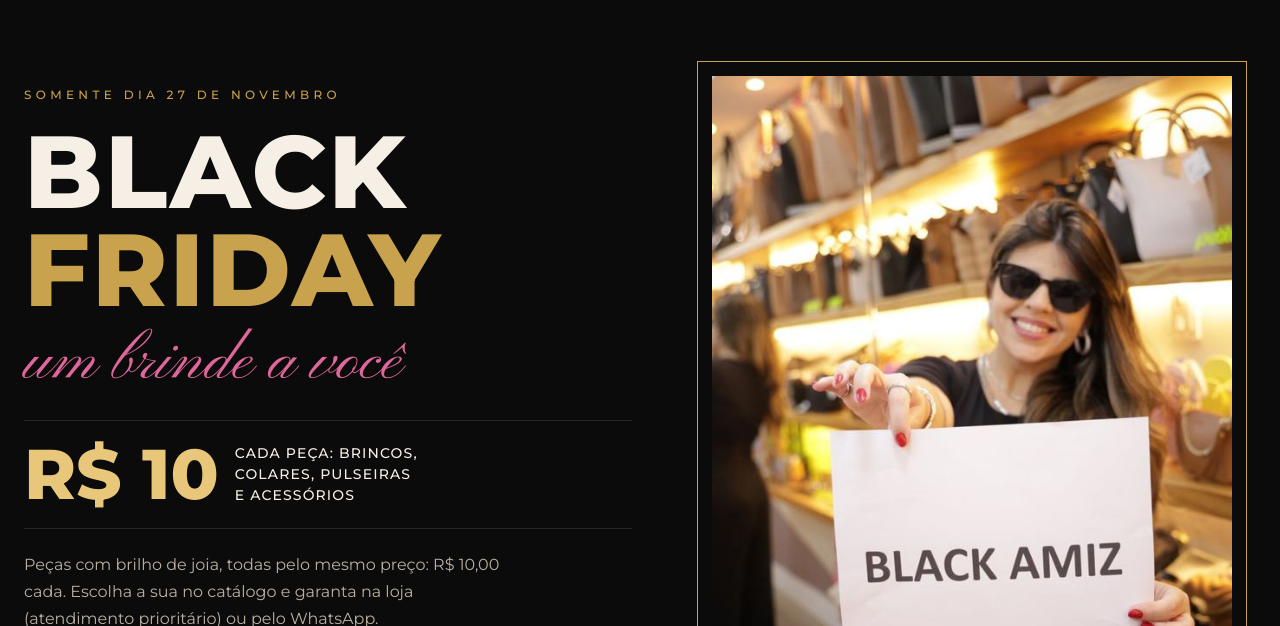
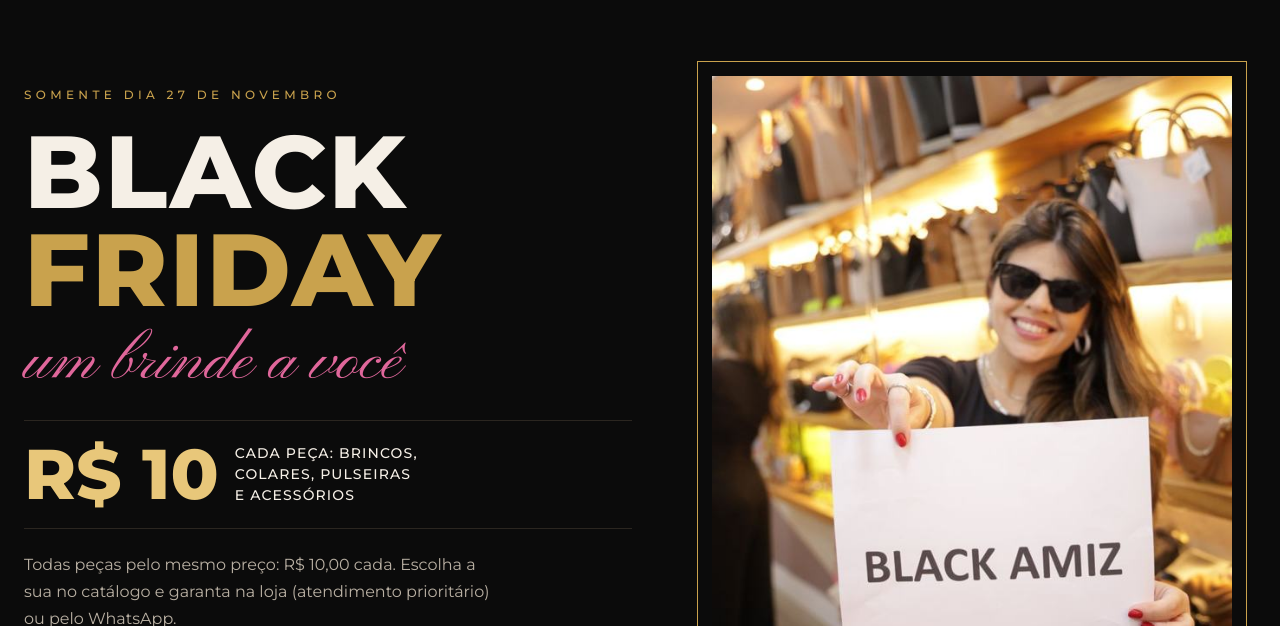
Before and after one commit to fernandomarques1308-collab/amiz-black-friday, a plain HTML site: page index.html in a window 1280 px wide. Shown: the part 171-797 px from the top of the page. Drawn offline with nearby package versions, Linux system fonts and the light colour scheme.

Commit message:
Capa: ajusta frase de preço
Co-Authored-By: Claude Opus 5.5 <noreply@anthropic.com>

```diff
--- a/index.html
+++ b/index.html
@@ -50,7 +50,7 @@ a{color:#E8C77A}a:hover{color:#F5EFE6}
 <span style="font: 800 clamp(48px, 5.5vw, 72px)/1 Montserrat, Arial, sans-serif; color: #E8C77A; white-space: nowrap">R$ 10</span>
 <span style="font: 500 14px/1.5 Montserrat, Arial, sans-serif; letter-spacing: 0.08em; text-transform: uppercase; color: #F5EFE6">cada peça: brincos,<br>colares, pulseiras<br>e acessórios</span>
 </div>
-<p style="margin: 0; max-width: 480px; font: 400 16px/1.7 Montserrat, Arial, sans-serif; color: #B9B0A3">Peças com brilho de joia, todas pelo mesmo preço: R$ 10,00 cada. Escolha a sua no catálogo e garanta na loja (atendimento prioritário) ou pelo WhatsApp.</p>
+<p style="margin: 0; max-width: 480px; font: 400 16px/1.7 Montserrat, Arial, sans-serif; color: #B9B0A3">Todas peças pelo mesmo preço: R$ 10,00 cada. Escolha a sua no catálogo e garanta na loja (atendimento prioritário) ou pelo WhatsApp.</p>
 <div style="display: flex; flex-wrap: wrap; gap: 14px; margin-top: 4px">
 <a class="solid" href="#dourados" style="display: inline-flex; align-items: center; min-height: 52px; padding: 0 32px; background: #C9A24D; color: #0B0B0B; font: 700 12px/1 Montserrat, Arial, sans-serif; letter-spacing: 0.2em; text-transform: uppercase; text-decoration: none">Ver o catálogo</a>
 <a class="cta" href="https://wa.me/5531986718892?text=Ol%C3%A1%2C%20Amiz%21%20Vi%20o%20cat%C3%A1logo%20Black%20Friday%20e%20quero%20saber%20mais." target="_blank" rel="noopener" style="display: inline-flex; align-items: center; min-height: 52px; padding: 0 28px; border: 1px solid #C9A24D; color: #E8C77A; font: 600 12px/1 Montserrat, Arial, sans-serif; letter-spacing: 0.2em; text-transform: uppercase; text-decoration: none">Falar no WhatsApp</a>
```
